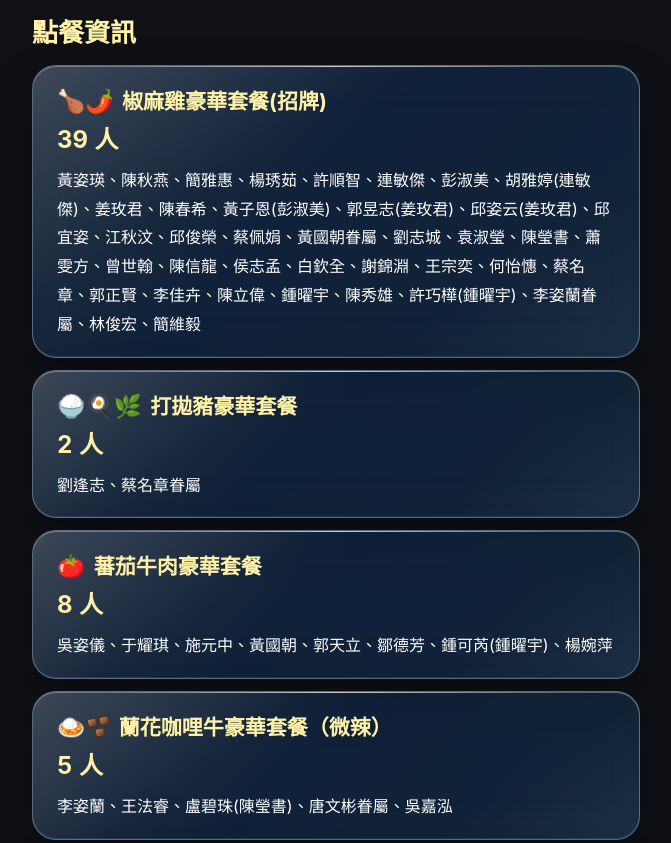
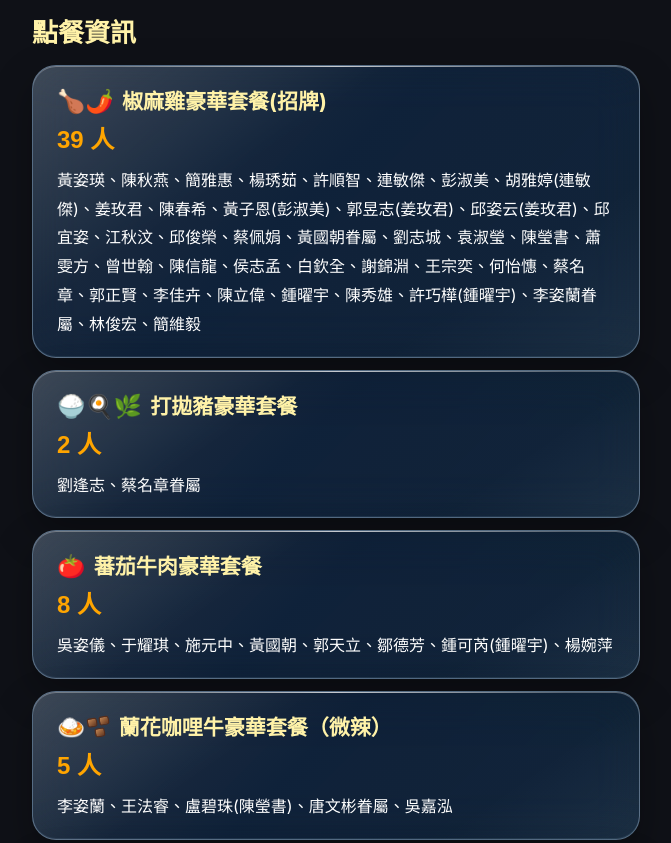
Before and after one commit to Paulliao0531/2026-EMBA-marathon-APP, a plain HTML site: page Restaurant.html in a window 1280 px wide. Shown: the part 880-1723 px from the top of the page, without its empty margins (304-975 px from the left). Drawn offline with Linux system fonts and the light colour scheme.

Commit message:
Update restaurant counts and jobs supplies

```diff
--- a/Restaurant.html
+++ b/Restaurant.html
@@ -309,7 +309,7 @@
       background: linear-gradient(145deg, #c48754, #95603a 48%, #61351f);
     }
     .meal-order-beef span:last-child { grid-column: span 2; justify-self: center; }
-    .meal-order-count { display: block; margin-top: 4px; color: #fff2a8; font-size: 24px; font-variant-numeric: tabular-nums; }
+    .meal-order-count { display: block; margin-top: 4px; color: #ffa500; font-family: Arial, sans-serif; font-size: 24px; font-variant-numeric: tabular-nums; }
     .meal-order-card p, .meal-order-card li { margin: 0; font-size: 16px; line-height: 1.8; }
     .meal-order-card ul { margin: 0; padding-inline-start: 1.5em; }
     .meal-order-card { position: relative; isolation: isolate; overflow: hidden; padding: 18px clamp(14px, 4vw, 24px); border: 1px solid rgba(195, 225, 255, .38); border-radius: 24px; background: linear-gradient(135deg, rgba(138, 196, 255, .18) 0%, rgba(22, 94, 172, .22) 45%, rgba(40, 140, 218, .16) 100%); -webkit-backdrop-filter: blur(24px) saturate(150%); backdrop-filter: blur(24px) saturate(150%); color: #fff; box-shadow: 0 16px 40px rgba(0, 0, 0, .3), inset 0 1px 0 rgba(255, 255, 255, .3), inset 0 -1px 0 rgba(169, 211, 255, .1); }
```
Also changed, not shown: Jobs.html (+1 -1 lines).
